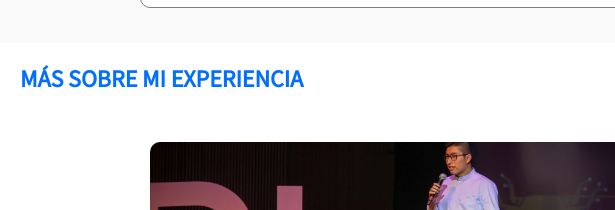
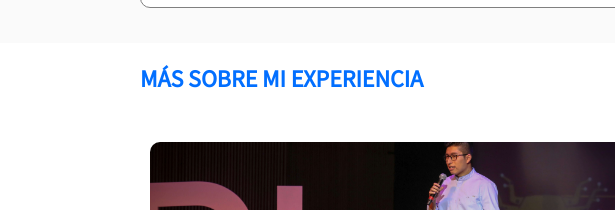
Before and after one commit to YazminPedraza/portfolio_platzi, a plain HTML site: page index.html in a window 1280 px wide. Shown: the part 1350-1560 px from the top of the page, 0-615 px from the left. Drawn offline with Linux system fonts and the light colour scheme.

Commit message:
Corrigiendo detalles

```diff
--- a/css/estilos.css
+++ b/css/estilos.css
@@ -144,7 +144,7 @@ figure {
 }
 
 .event-list-title {
-    margin-left: 20px
+    width: 1000px;
 }
 
 .event-list{
--- a/index.html
+++ b/index.html
@@ -67,9 +67,9 @@
             </article>
         </div>
     </section>
-    <h2 class="event-list-title">Más sobre mi experiencia</h2>
     <section id="eventos" class="event-list">
         <div class="container">
+            <h2 class="event-list-title">Más sobre mi experiencia</h2>
             <article class="event">
                 <figure class="event-imageContainer">
                     <img class="event-image" src="images/platzi-conf.jpg" alt="Imagen del evento" width="500">
```
